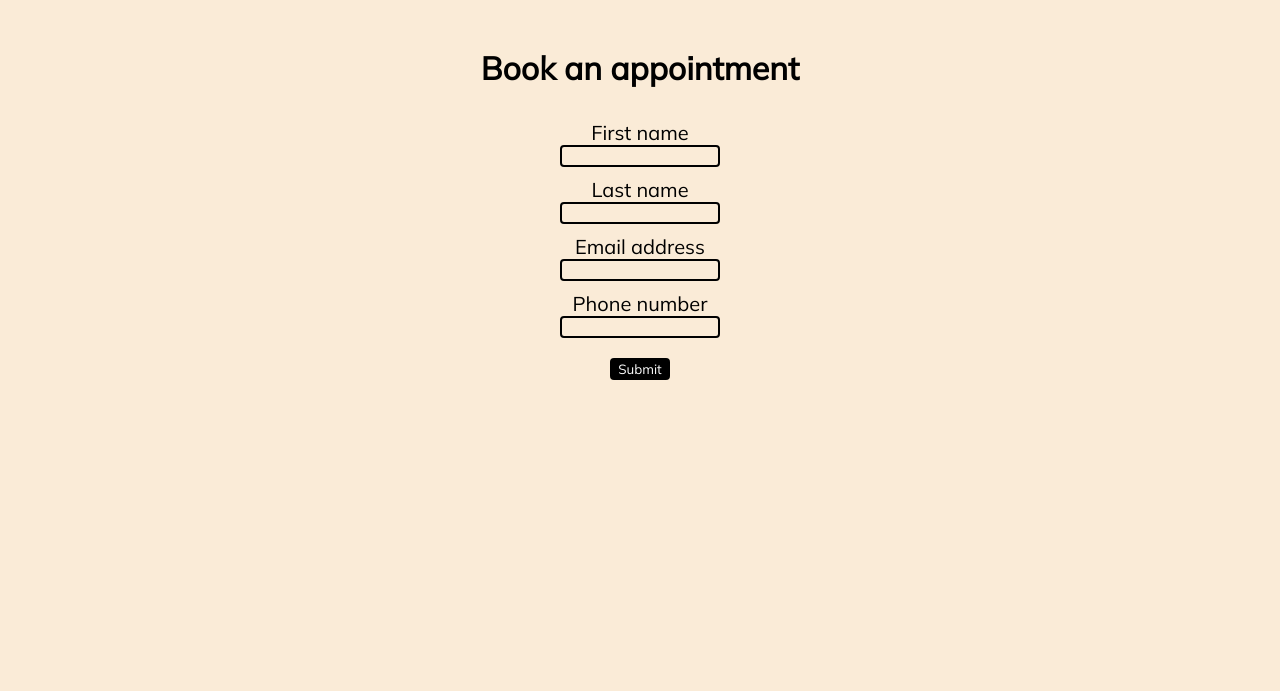
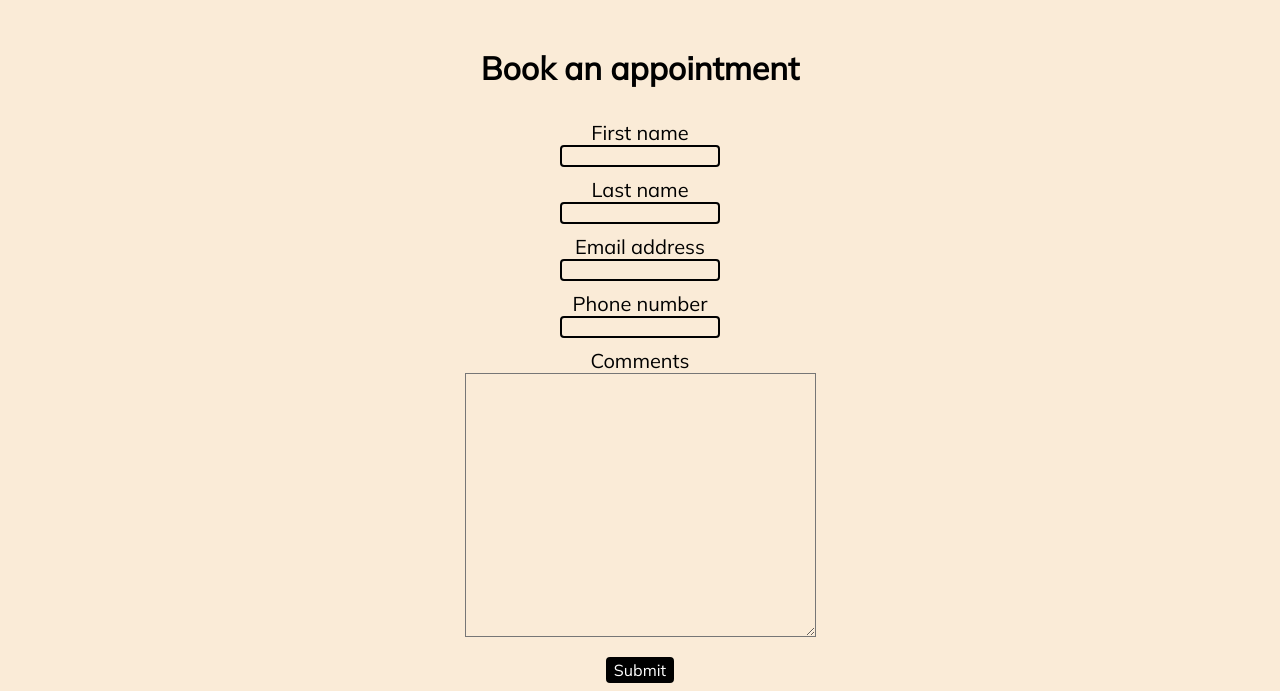
Before and after one commit to benparker7/sdev153finalproject, a plain HTML site: page book.html in a window 1280 px wide. Shown: the part 154-845 px from the top of the page. Before the commit the page ends 800 px from the top, so only its background shows below. Drawn offline with Linux system fonts and the light colour scheme.

Commit message:
Seventh commit

```diff
--- a/book.html
+++ b/book.html
@@ -4,6 +4,7 @@
     <meta charset="UTF-8">
     <meta http-equiv="X-UA-Compatible" content="IE=edge">
     <meta name="viewport" content="width=device-width, initial-scale=1.0">
+    <meta name="description" content="Photography website in which you can view a gallery as well as book an appointment.">
     <title>Book | BP Photography</title>
     <link rel="stylesheet" href="style.css">
     <link rel="shortcut icon" href="images/camera2.png" type="image/x-icon">
@@ -12,6 +13,7 @@
     crossorigin="anonymous"
     referrerpolicy="no-referrer">
     <link href="https://fonts.googleapis.com/css2?family=Mulish&display=swap" rel="stylesheet">
+    <script src="test.js"></script>
 </head>
 <body>
     <nav>
@@ -30,12 +32,15 @@
         </div>
     </nav>
     <h1 class="bookappointment">Book an appointment</h1>
-    <form action="/actionpage.php">
-    <div class="firstname">First name</div> <input type="text" name="first_name" id="first_name" required>
-    <div class="lastname">Last name</div> <input type="text" name="last_name" id="last_name" required>
-    <div class="emailaddress">Email address</div> <input type="text" name="email_address" id="email_address" required>
-    <div class="phonenumber">Phone number</div> <input type="text" name="phone_number" id="phone_number" required><br>
-    <input class="submit" type="submit" value="Submit">
+
+    <form name="register">
+        <div class="firstname">First name</div> <input type="text" name="first_name" id="first_name" required>
+        <div class="lastname">Last name</div> <input type="text" name="last_name" id="last_name" required>
+        <div class="emailaddress">Email address</div> <input type="text" name="email_address" id="email_address" required>
+        <div class="phonenumber">Phone number</div> <input type="text" name="phone_number" id="phone_number" required>
+        <div class="comments">Comments</div> <textarea class="textarea" name="comments" id="comments" cols="30" rows="10"></textarea><br>
+        <input class="submit" name="submit" type="submit" value="Submit" onclick="show_alert();">
     </form>
+
 </body>
 </html>
--- a/style.css
+++ b/style.css
@@ -98,8 +98,19 @@ h2 {
     font-size: 20px;
     padding-top: 10px;
 }
+.comments {
+    text-align: center;
+    font-size: 20px;
+    padding-top: 10px;
+}
+.textarea {
+    font-size: 20px;
+    padding-top: 10px;
+    display: block;
+    margin: auto;
+}
 input {
-    border-style:double;
+    border-style: double;
     border-color: black;
     border-radius: 4px;
     display: block;
@@ -108,6 +119,8 @@ input {
 .submit {
     background-color: black;
     color: white;
+    font-size: 16px;
+    cursor: pointer;
 }
 
 
--- /dev/null
+++ b/test.js
@@ -0,0 +1,3 @@
+function show_alert() {
+    alert("Thank you for your appointment. We will be in touch soon.");
+}
```
Also changed, not shown: contact.html (+1 -0 lines), equipment.html (+1 -0 lines), gallery.html (+1 -0 lines), index.html (+1 -1 lines), 2 other files.
